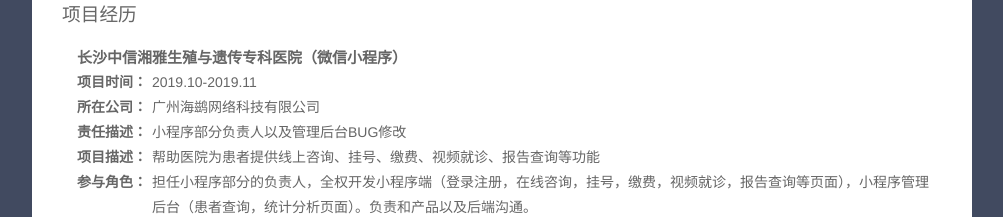
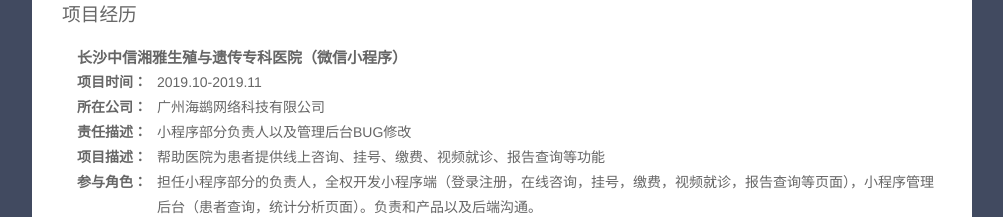
Before and after one commit to zhou-z-xin/Resume, a plain HTML site: page index.html in a window 1280 px wide. Shown: the part 583-800 px from the top of the page, without its empty margins (138-1141 px from the left). Drawn offline with nearby package versions, Linux system fonts and the light colour scheme; some icons are missing; a small style sheet from the web is missing.

Commit message:
修复小标题换行的问题

```diff
--- a/css/index.css
+++ b/css/index.css
@@ -144,8 +144,11 @@
   display: flex;
 }
 .app-ul .app-li .app-li-info span:first-child{
-  min-width: 75px;
+  min-width: 80px;
   font-weight: bold;
+}
+.app-ul .app-li .app-li-info span:last-child{
+  flex: 1;
 }
 .app-ul .app-li .edu-li-info span:first-child{
   min-width: 50px;
```
